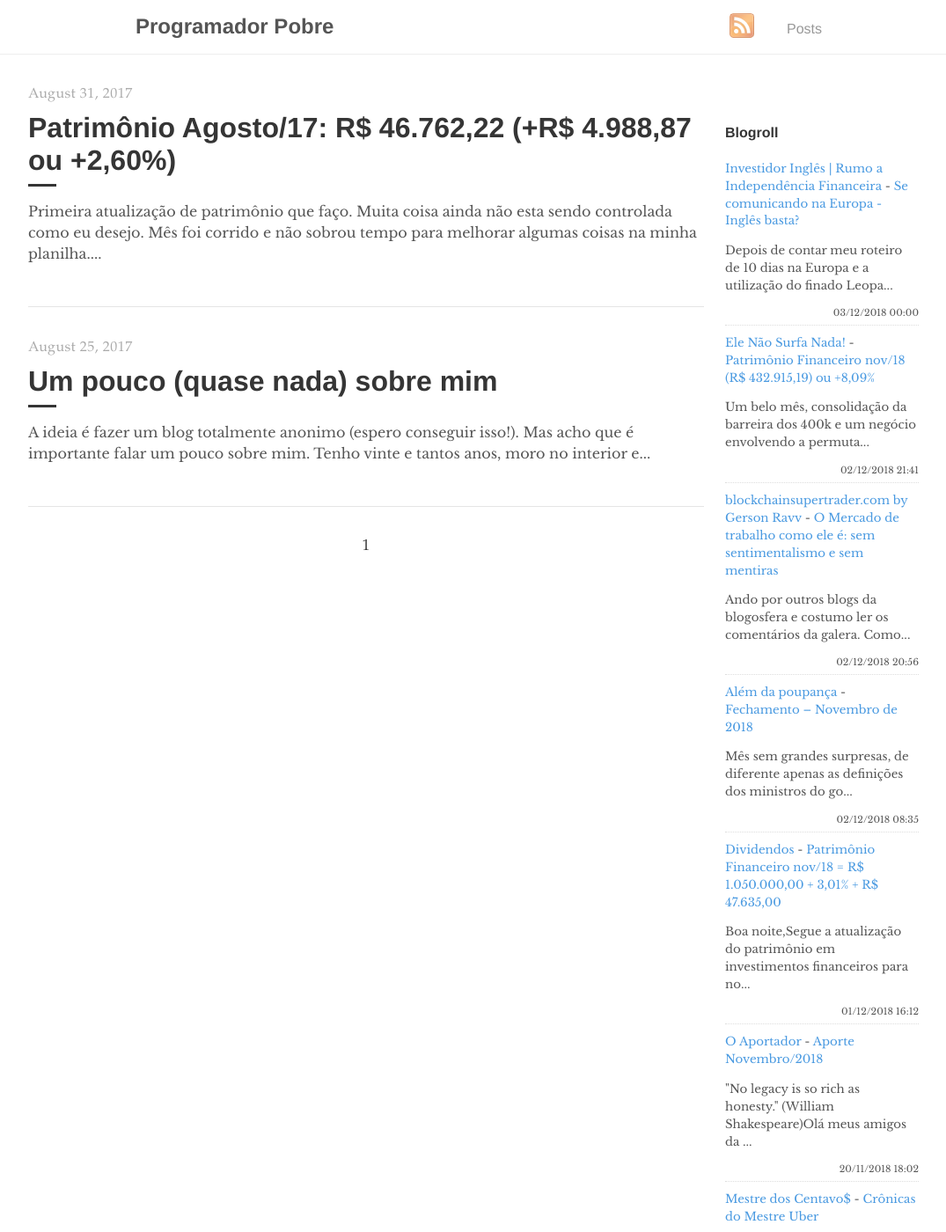
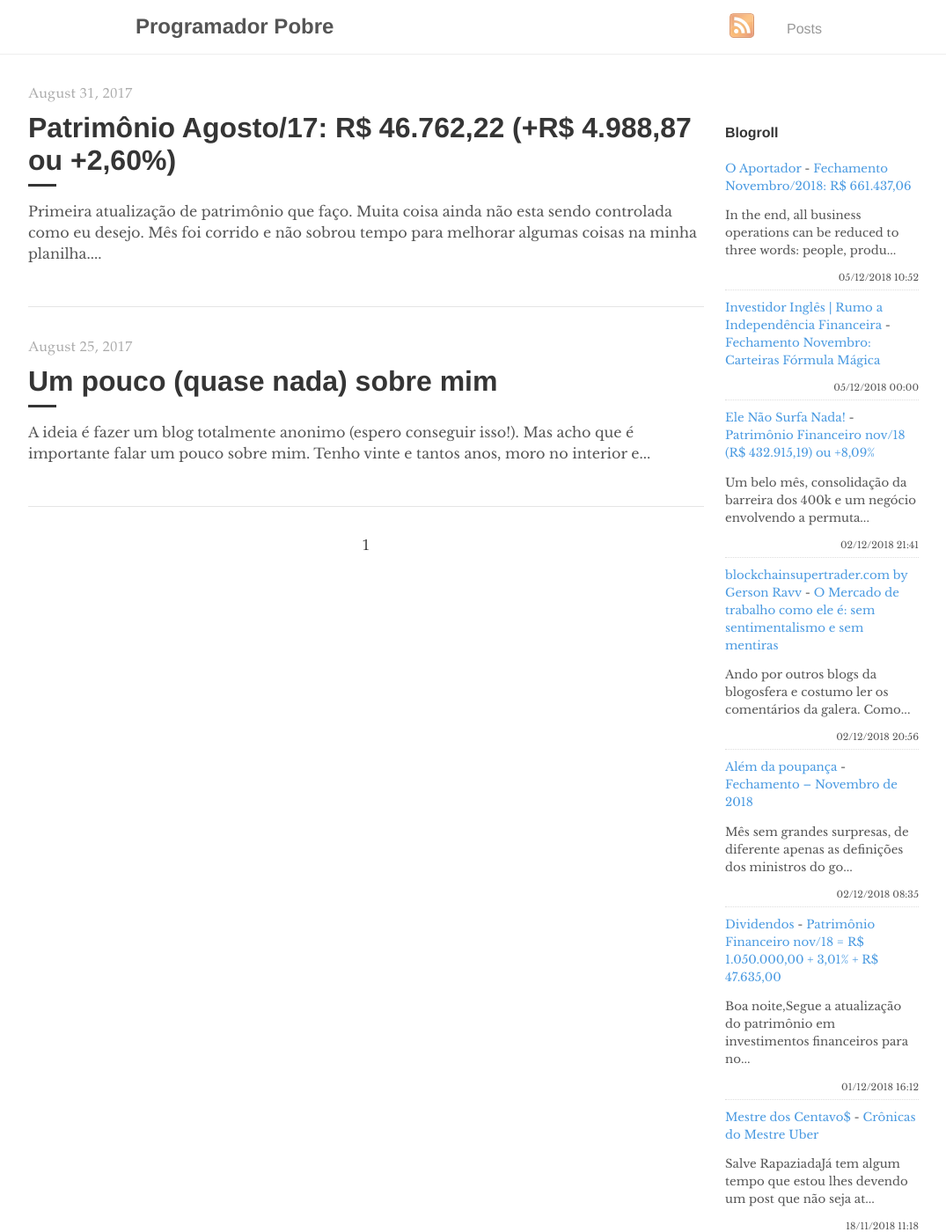
Before and after one commit to programadorpobre/programadorpobre.github.io, a Jekyll site: the page built from index.html, in a window 1280 px wide and 1400 px high. Shown: the whole window at 88% size, without its empty margins (96-1171 px from the left). Built offline with Jekyll 4.4.1, drawn with Linux system fonts in a browser that asks for light colours; the list of posts is cut into pages by our own code; comment, search, counter and statistics services are not loaded.

Commit message:
[ci skip] travis #487

```diff
--- a/_includes/feed-entries.html
+++ b/_includes/feed-entries.html
@@ -1,7 +1,12 @@
 <div class="feed-entry">
-    <a class="feed-entry-site-name" href="https://www.investidoringles.com/">Investidor Inglês | Rumo a Independência Financeira</a> - <a class="feed-entry-title" href="https://www.investidoringles.com/2018/12/se-comunicando-na-europa-ingles-suficiente.html">Se comunicando na Europa - Inglês basta?</a>
-    <p class="feed-entry-summary">Depois de contar meu roteiro de 10 dias na Europa e a utilização do finado Leopa...</p>
-    <time datetime="2018-12-03T00:00:00.000-02:00">03/12/2018 00:00</time>
+    <a class="feed-entry-site-name" href="https://oaportadorfinanceiro.blogspot.com/">O Aportador</a> - <a class="feed-entry-title" href="https://oaportadorfinanceiro.blogspot.com/2018/12/fechamento-novembro2018-r-66143706.html">Fechamento Novembro/2018: R$ 661.437,06</a>
+    <p class="feed-entry-summary">In the end, all business operations can be reduced to three words: people, produ...</p>
+    <time datetime="2018-12-05T10:52:00.001-02:00">05/12/2018 10:52</time>
+</div>
+<div class="feed-entry">
+    <a class="feed-entry-site-name" href="https://www.investidoringles.com/">Investidor Inglês | Rumo a Independência Financeira</a> - <a class="feed-entry-title" href="https://www.investidoringles.com/2018/12/fechamento-novembro-formula-magica.html">Fechamento Novembro: Carteiras Fórmula Mágica</a>
+    <p class="feed-entry-summary"></p>
+    <time datetime="2018-12-05T00:00:00.000-02:00">05/12/2018 00:00</time>
 </div>
 <div class="feed-entry">
     <a class="feed-entry-site-name" href="https://elenaosurfanada.blogspot.com/">Ele Não Surfa Nada!</a> - <a class="feed-entry-title" href="https://elenaosurfanada.blogspot.com/2018/12/patrimonio-financeiro-nov18-r-43291519.html">Patrimônio Financeiro nov/18 (R$ 432.915,19) ou +8,09%</a>
@@ -24,11 +29,6 @@
     <time datetime="2018-12-01T16:12:00.001-08:00">01/12/2018 16:12</time>
 </div>
 <div class="feed-entry">
-    <a class="feed-entry-site-name" href="https://oaportadorfinanceiro.blogspot.com/">O Aportador</a> - <a class="feed-entry-title" href="https://oaportadorfinanceiro.blogspot.com/2018/11/aporte-novembro2018.html">Aporte Novembro/2018</a>
-    <p class="feed-entry-summary">"No legacy is so rich as honesty."&nbsp;(William Shakespeare)Olá meus amigos da ...</p>
-    <time datetime="2018-11-20T18:02:00.001-02:00">20/11/2018 18:02</time>
-</div>
-<div class="feed-entry">
     <a class="feed-entry-site-name" href="https://mestredoscentavos.blogspot.com/">Mestre dos Centavo$</a> - <a class="feed-entry-title" href="https://mestredoscentavos.blogspot.com/2018/11/cronicas-do-mestre-uber.html">Crônicas do Mestre Uber</a>
     <p class="feed-entry-summary">Salve RapaziadaJá tem algum tempo que estou lhes devendo um post que não seja at...</p>
     <time datetime="2018-11-18T11:18:00.001-08:00">18/11/2018 11:18</time>
```
